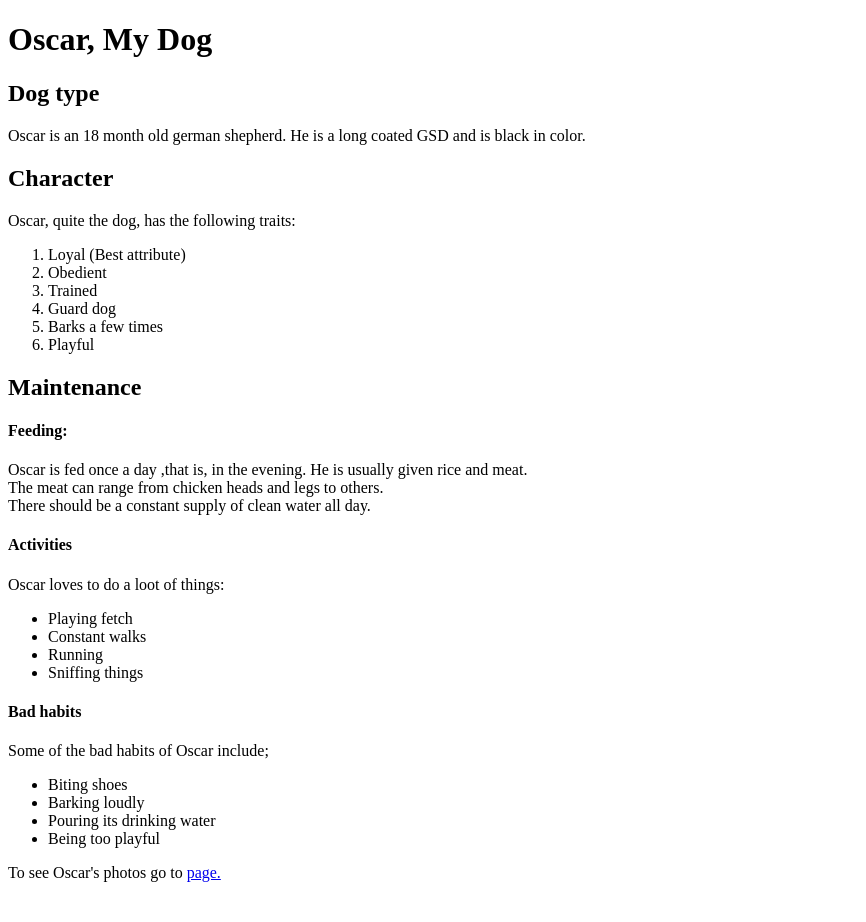
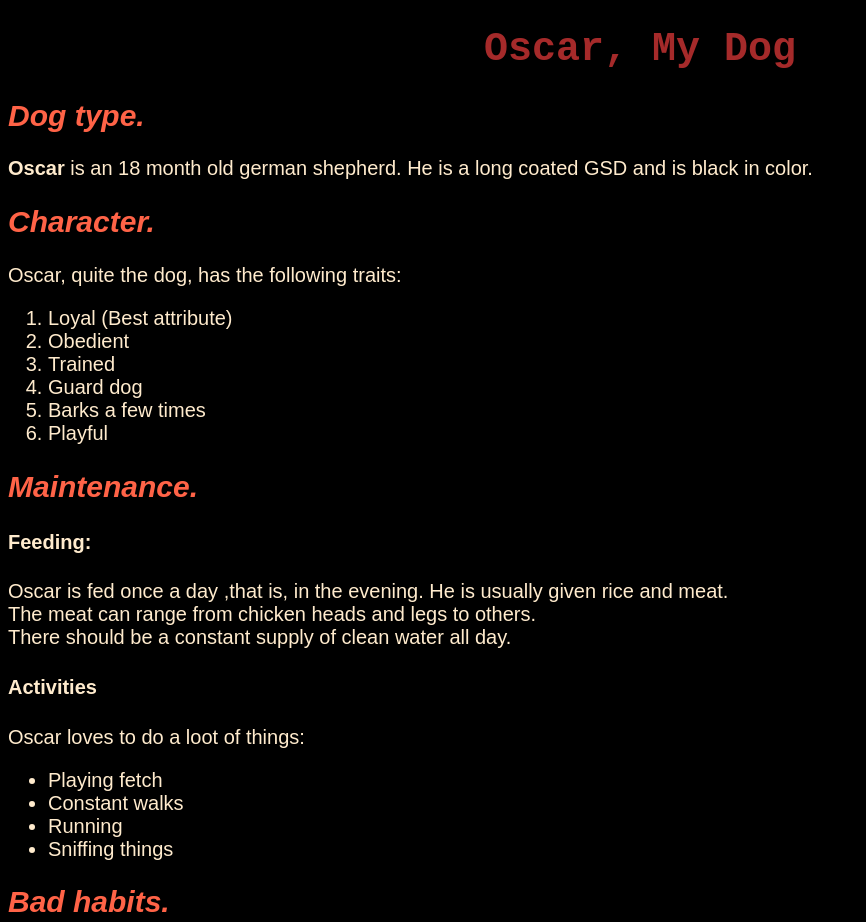
Before and after one commit to Eldad-David/pet, a plain HTML site: page index.html in a window 1280 px wide. Shown: the top 922 px of the page, without its empty margins (0-866 px from the left). Before the commit the page ends 898 px from the top, so only its background shows below. Drawn offline with Linux system fonts and the light colour scheme.

Commit message:
add css to index.html

```diff
--- a/index.html
+++ b/index.html
@@ -2,14 +2,15 @@
 <html>
     <head>
         <title>All about my pet</title>
+        <link rel="stylesheet" href="pet.css" type="text/css">
     </head>
     <body>
         <h1>Oscar, My Dog</h1>
-        <h2>Dog type</h2>
-        <p>Oscar is an 18 month old german shepherd.
+        <h2>Dog type.</h2>
+        <p><strong>Oscar</strong> is an 18 month old german shepherd.
             He is a long coated GSD and is black in color.
         </p>
-        <h2>Character</h2>
+        <h2>Character.</h2>
         <p>Oscar, quite the dog, has the following traits:
             <ol>
                 <li>Loyal (Best attribute)</li>
@@ -21,7 +22,7 @@
             </ol>
         </p>
         <p>
-        <h2>Maintenance</h2>
+        <h2>Maintenance.</h2>
         <h4>Feeding:</h4>
         Oscar is fed once a day ,that is, in the evening.
         He is usually given rice and meat. <br>
@@ -35,7 +36,7 @@
             <li>Running</li>
             <li>Sniffing things</li>
         </ul>
-        <h4>Bad habits</h4>
+        <h2>Bad habits.</h2>
         Some of the bad habits of Oscar include;
         <ul>
             <li>Biting shoes</li>
--- /dev/null
+++ b/pet.css
@@ -0,0 +1,17 @@
+h1 {
+    color: brown;
+    font-family: monospace;
+    font-size: 40px;
+    text-align: center;
+}
+body {
+    background-color: black;
+    color: blanchedalmond;
+    font-family: sans-serif;
+    font-size: 20px;
+
+}
+h2 {
+    color: tomato;
+    font-style: italic;
+}
```
